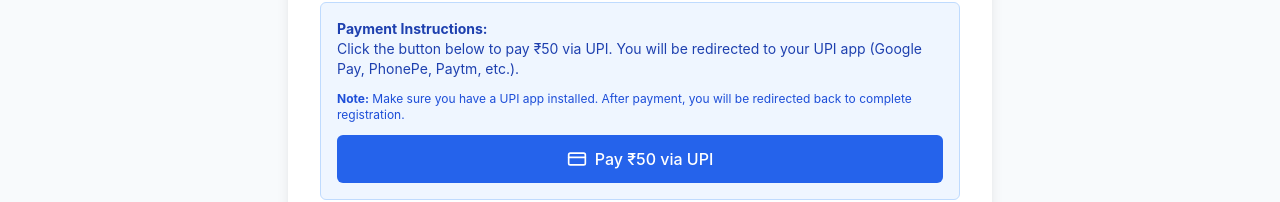
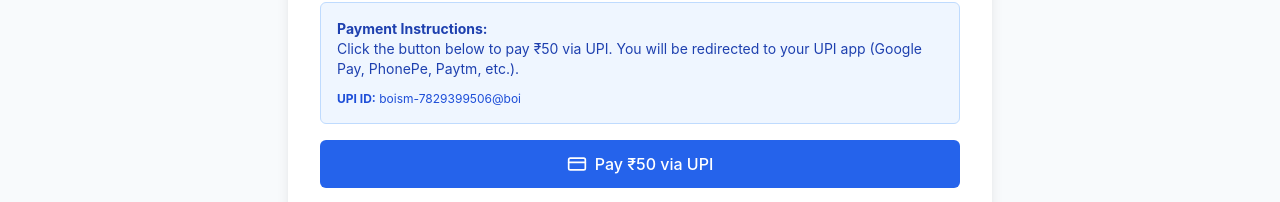
Before and after one commit to patilnaveen94/premeir-league-kpl, a React (Create React App) app: page /player-registration in a window 1280 px wide. Shown: the part 370-572 px from the top of the page. Built offline with nearby package versions, Linux system fonts and the light colour scheme; no server answers; the database is empty.

Commit message:
updated UPI LInk

```diff
--- a/src/pages/PlayerRegistration.js
+++ b/src/pages/PlayerRegistration.js
@@ -28,7 +28,7 @@ const PlayerRegistration = () => {
   const [paymentCompleted, setPaymentCompleted] = useState(false);
   const [paymentConfig] = useState({
     fee: 50,
-    upiId: '7829399506@ybl', // Replace with actual UPI ID
+    upiId: 'boism-7829399506@boi', // Business UPI ID
     merchantName: 'Khajjidoni Premier League'
   });
 
@@ -123,9 +123,8 @@ const PlayerRegistration = () => {
       // Generate unique transaction ID
       const txnId = `KPL${Date.now()}`;
 
-      // Use simplified UPI format that works with all apps
-      // Remove special characters and use basic format
-      const upiUrl = `upi://pay?pa=7829399506@ybl&pn=KPL&am=50&tn=Registration&tr=${txnId}`;
+      // Use business UPI ID with proper format
+      const upiUrl = `upi://pay?pa=${paymentConfig.upiId}&pn=${encodeURIComponent(paymentConfig.merchantName)}&am=${paymentConfig.fee}&tn=Registration&tr=${txnId}`;
 
       console.log('Opening UPI payment with URL:', upiUrl);
 
@@ -135,11 +134,11 @@ const PlayerRegistration = () => {
       // Mark payment as completed after user returns
       setTimeout(() => {
         setPaymentCompleted(true);
-      }, 1500);
+      }, 2000);
 
     } catch (error) {
       console.error('Error initiating payment:', error);
-      alert('Error opening UPI app. Please ensure you have a UPI app installed (Google Pay, PhonePe, Paytm).');
+      alert('Error opening UPI app. Please ensure you have a UPI app installed.');
     }
   };
 
@@ -385,33 +384,38 @@ const PlayerRegistration = () => {
               <label className="block text-sm font-medium text-gray-700 mb-2">
                 Registration Fee: ₹{paymentConfig.fee} *
               </label>
+
               <div className="bg-blue-50 border border-blue-200 rounded-md p-4 mb-4">
                 <p className="text-sm text-blue-800 mb-3">
                   <strong>Payment Instructions:</strong><br/>
                   Click the button below to pay ₹{paymentConfig.fee} via UPI. You will be redirected to your UPI app (Google Pay, PhonePe, Paytm, etc.).
                 </p>
-                <p className="text-xs text-blue-700 mb-3">
-                  <strong>Note:</strong> Make sure you have a UPI app installed. After payment, you will be redirected back to complete registration.
+                <p className="text-xs text-blue-700">
+                  <strong>UPI ID:</strong> {paymentConfig.upiId}
                 </p>
+              </div>
 
               {!paymentCompleted ? (
                 <button
                   type="button"
                   onClick={handlePayment}
-                    className="flex items-center space-x-2 bg-blue-600 hover:bg-blue-700 text-white px-6 py-3 rounded-md font-medium transition-colors w-full justify-center"
+                  className="w-full flex items-center justify-center space-x-2 bg-blue-600 hover:bg-blue-700 text-white px-6 py-3 rounded-md font-medium transition-colors"
                 >
                   <CreditCard size={20} />
                   <span>Pay ₹{paymentConfig.fee} via UPI</span>
                 </button>
               ) : (
-                  <div className="flex items-center space-x-2 text-green-600 bg-green-50 p-3 rounded-md">
+                <div className="flex items-center space-x-2 text-green-600 bg-green-50 p-4 rounded-md border border-green-200">
                   <svg className="w-5 h-5 flex-shrink-0" fill="none" stroke="currentColor" viewBox="0 0 24 24">
                     <path strokeLinecap="round" strokeLinejoin="round" strokeWidth="2" d="M5 13l4 4L19 7"></path>
                   </svg>
+                  <div>
                     <span className="font-medium">Payment Completed ✓</span>
+                    <p className="text-xs text-green-600">You can now submit your registration</p>
+                  </div>
                 </div>
               )}
-              </div>
+
 
             </div>
 
```
Lines whose indentation alone changed are shown as unchanged.
